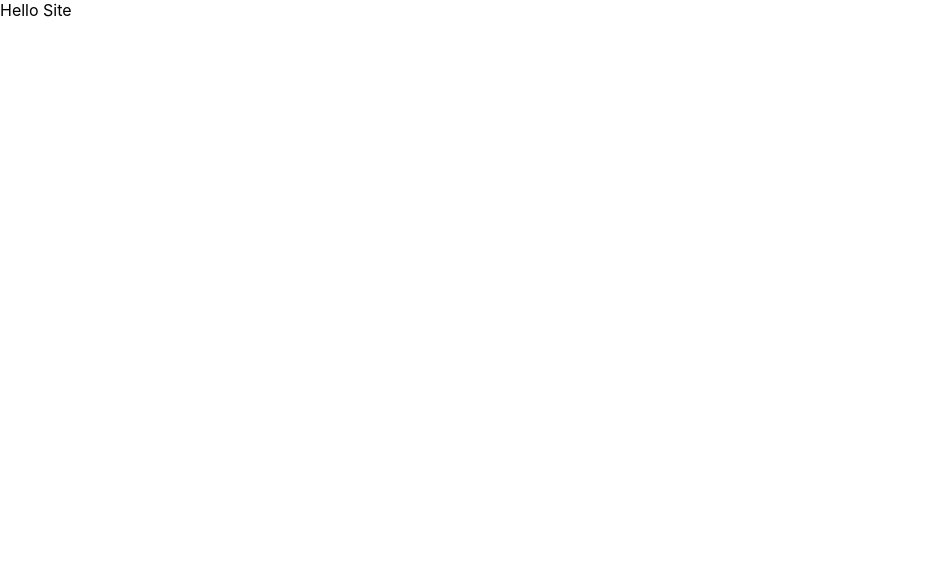
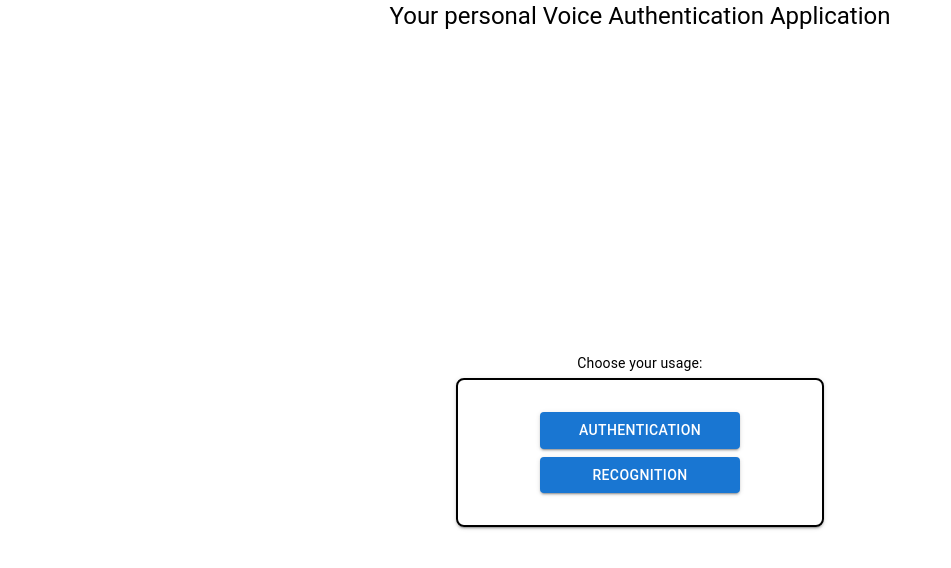
Before and after one commit to SirAllex18/Voice-recognition, a React (Create React App) app in the folder client/: page / in a window 1280 px wide. Shown: the top 568 px of the page, without its empty margins (0-951 px from the left). Built offline with nearby package versions, Linux system fonts and the light colour scheme; the HTML template or start-up script is replaced by a standard one.

Commit message:
add login Dialogue + buttons

```diff
--- a/client/src/scenes/index.jsx
+++ b/client/src/scenes/index.jsx
@@ -1,9 +1,154 @@
+import { useNavigate } from "react-router-dom";
+import { useState } from "react";
+import {
+  Container,
+  Typography,
+  Box,
+  Button,
+  Dialog,
+  DialogTitle,
+  DialogContent,
+  DialogActions,
+  TextField,
+} from "@mui/material";
+
 const HomePage = () => {
-    return(
-        <>
-        <div>Hello Site </div>
-        </>
-    )
-}
+  const navigate = useNavigate();
+  const [isLogin, setLogin] = useState(false);
+  const [openDialog, setOpenDialog] = useState(false);
+  const [formData, setFormData] = useState({
+    nume: "",
+    prenume: "",
+    parola: "",
+  });
+
+  const handleAuthenticationLogic = () => {
+    if (isLogin === false) {
+      setOpenDialog(true);
+    } else {
+      console.log("Hello Bianca");
+    }
+  };
+
+  const handleRecognitionLogic = () => {
+    if (isLogin === false) {
+      setOpenDialog(true);
+    } else {
+      console.log("Hello Bianca");
+    }
+  };
+
+  const handleCloseDialog = () => {
+    setOpenDialog(false);
+  };
+
+  const handleInputChange = (e) => {
+    const { name, value } = e.target;
+    setFormData((prevData) => ({ ...prevData, [name]: value }));
+  };
+
+  const handleSubmitForm = () => {
+    console.log("Form Submitted:", formData);
+    setOpenDialog(false);
+  };
+
+  return (
+    <>
+      <Typography variant="h5" align="center" gutterBottom>
+        Your personal Voice Authentication Application
+      </Typography>
+      <Container
+        sx={{
+          display: "flex",
+          flexDirection: "column",
+          justifyContent: "center",
+          alignItems: "center",
+          height: "100vh",
+        }}
+      >
+        <Typography variant="body2" align="center" gutterBottom>
+          Choose your usage:
+        </Typography>
+        <Box
+          sx={{
+            border: 2,
+            borderRadius: 2,
+            padding: 4,
+            width: "300px",
+            textAlign: "center",
+            boxShadow: 2
+          }}
+        >
+          <Box
+            sx={{
+              display: "flex",
+              flexDirection: "column",
+              gap: 1,
+              alignItems: "center",
+            }}
+          >
+            <Button
+              variant="contained"
+              sx={{
+                width: "200px",
+              }}
+              onClick={handleAuthenticationLogic}
+            >
+              Authentication
+            </Button>
+            <Button
+              variant="contained"
+              sx={{
+                width: "200px",
+              }}
+              onClick={handleRecognitionLogic}
+            >
+              Recognition
+            </Button>
+          </Box>
+        </Box>
+      </Container>
+
+      {/* Dialog */}
+      <Dialog open={openDialog} onClose={handleCloseDialog}>
+        <DialogTitle>Enter Your Details</DialogTitle>
+        <DialogContent
+          sx={{
+            display: "flex",
+            flexDirection: "column",
+            gap: 2,
+            paddingTop: 2,
+          }}
+        >
+          <TextField
+            label="Nume"
+            name="nume"
+            value={formData.nume}
+            onChange={handleInputChange}
+          />
+          <TextField
+            label="Prenume"
+            name="prenume"
+            value={formData.prenume}
+            onChange={handleInputChange}
+          />
+          <TextField
+            label="Parola"
+            name="parola"
+            type="password"
+            value={formData.parola}
+            onChange={handleInputChange}
+          />
+        </DialogContent>
+        <DialogActions>
+          <Button onClick={handleCloseDialog}>Cancel</Button>
+          <Button variant="contained" onClick={handleSubmitForm}>
+            Submit
+          </Button>
+        </DialogActions>
+      </Dialog>
+    </>
+  );
+};
 
 export default HomePage;
```
